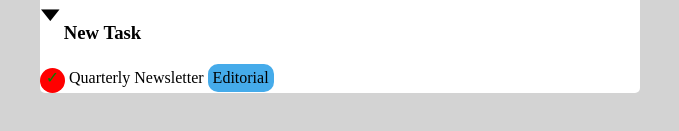
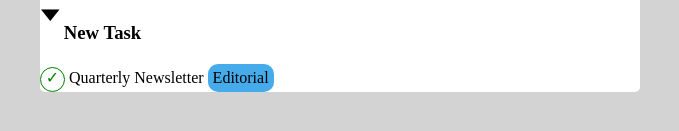
Before and after one commit to Nembo93/html-css-toboolist, a plain HTML site: page index.html in a window 1280 px wide. Shown: the part 173-304 px from the top of the page, 300-979 px from the left. Drawn offline with Linux system fonts and the light colour scheme.

```diff
--- a/css/index.css
+++ b/css/index.css
@@ -62,13 +62,11 @@ hr{
     display: inline-block;
 }
 #spunta{
-    background-color: red;
     text-align: center;
     width: 25px;
     height: 25px;
     color: green;
-    border-width: 10px;
-    border-color: green;
+    border: solid green 1px;
     border-radius: 50%;
 }
 .editorial{
```
